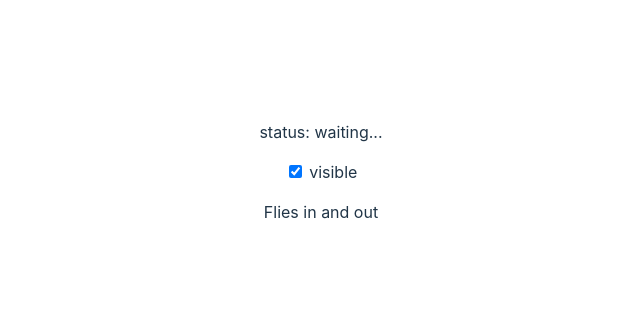
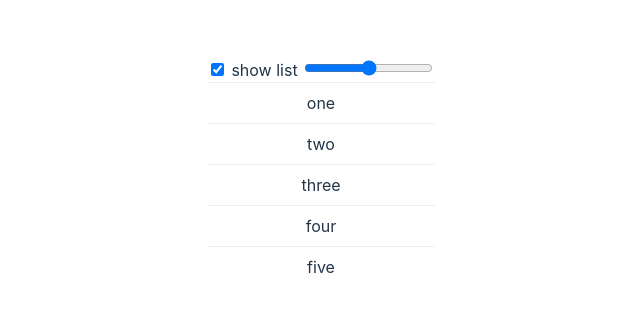
Before and after one commit to akashsoni01/svelte4_poc, a Svelte app in the folder my-svelte-project/: page / in a window 1280 px wide. Shown: the part 228-540 px from the top of the page, without its empty margins (319-959 px from the left). Built offline with nearby package versions, Linux system fonts and the light colour scheme.

Commit message:
Local transitions

```diff
--- a/my-svelte-project/src/App.svelte
+++ b/my-svelte-project/src/App.svelte
@@ -1,25 +1,42 @@
 <script>
-  import { fly } from "svelte/transition";
+  import { slide } from "svelte/transition";
 
-  let visible = true;
-  let status = "waiting...";
+  let showItems = true;
+  let i = 5;
+  let items = [
+    "one",
+    "two",
+    "three",
+    "four",
+    "five",
+    "six",
+    "seven",
+    "eight",
+    "nine",
+    "ten",
+  ];
 </script>
 
-<p>status: {status}</p>
+<label>
+  <input type="checkbox" bind:checked={showItems} />
+  show list
+</label>
 
 <label>
-  <input type="checkbox" bind:checked={visible} />
-  visible
+  <input type="range" bind:value={i} max="10" />
 </label>
 
-{#if visible}
-  <p
-    transition:fly={{ y: 200, duration: 2000 }}
-    on:introstart={() => (status = "intro started")}
-    on:outrostart={() => (status = "outro started")}
-    on:introend={() => (status = "intro ended")}
-    on:outroend={() => (status = "outro ended")}
-  >
-    Flies in and out
-  </p>
+{#if showItems}
+  {#each items.slice(0, i) as item}
+    <div transition:slide|local>
+      {item}
+    </div>
+  {/each}
 {/if}
+
+<style>
+  div {
+    padding: 0.5em 0;
+    border-top: 1px solid #eee;
+  }
+</style>
```
